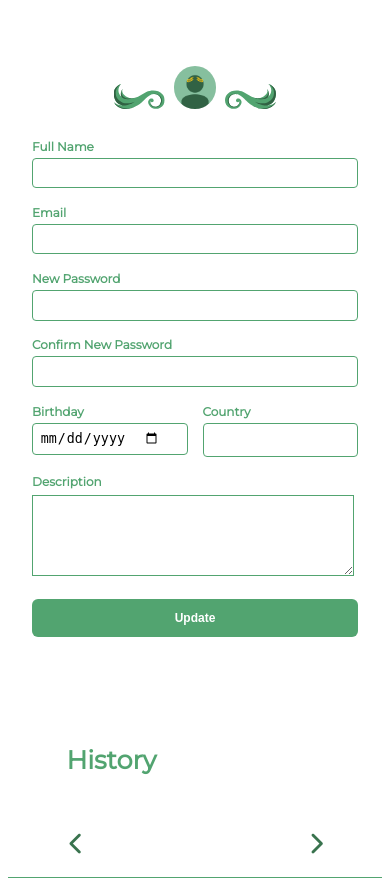
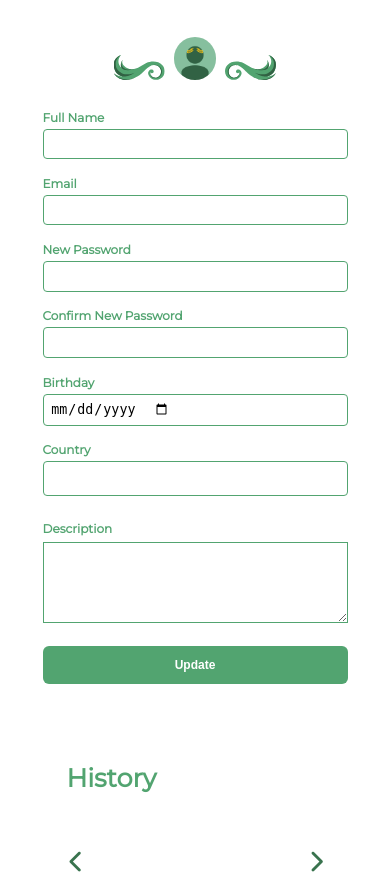
Before and after one commit to andrefmrocha/Eir, a PHP site: page /pages/profile_page.php in a window 390 px wide. Shown: the part 405-1283 px from the top of the page. Run offline with PHP 8.4, Linux system fonts and the light colour scheme; some libraries are stand-ins or nearby versions.

Commit message:
Small changes to improve responsiveness.

```diff
--- a/pages/login_page.php
+++ b/pages/login_page.php
@@ -5,7 +5,7 @@ function drawMainPage()
     ?>
     <section id="form-section"class="user-form">
         <img id="signup-img" src="../assets/login-house.jpg" alt="Beautiful House">
-        <span class="card">
+        <span class="card login">
             <form action="list_houses.php" method="get">
                 <div>
                     <label for="form-email">
@@ -29,7 +29,7 @@ function drawMainPage()
                     <input id="submit" type="submit" value="Log In">
                 </div>
                 <p>
-                    Don't have an account? <a href="sign_up_page.php">Sign in</a>
+                    Don't have an account? <strong href="sign_up_page.php">Sign in</strong>
                 </p>
             </form>
         </span>
--- a/pages/profile_page.php
+++ b/pages/profile_page.php
@@ -18,45 +18,45 @@ function drawMainPage()
                 <div>
                     <label for="full-name">
                         Full Name
+                        <span id="fullname-input" class="form-error">**</span>
                         <input name="full-name" id="full-name" type="text">
                     </label>
-                    <span id="fullname-input" class="form-error">**</span>
                 </div>
                 <div>
                     <label for="form-email">
                         Email
+                        <span id="email-input" class="form-error">**</span>
                         <input name="form-email" id="form-email" type="text">
                     </label>
-                    <span id="email-input" class="form-error">**</span>
                 </div>
                 <div>
                     <label for="password">
                         New Password
+                        <span id="password-input" class="form-error">**</span>
                         <input name="password" id="password" type="password">
                     </label>
-                    <span id="password-input" class="form-error">**</span>
                 </div>
                 <div>
                     <label for="confirm-password">
                         Confirm New Password
+                        <span id="confirm-password-input" class="form-error">**</span>
                         <input name="confirm-password" id="confirm-password" type="password">
                     </label>
-                    <span id="confirm-password-input" class="form-error">**</span>
                 </div>
                 <div class="two-inputs">
                     <div>
                         <label for="birthday">
                             Birthday
+                            <span id="birthday-input" class="form-error">**</span>
                             <input name="birthday" id="birthday" type="date">
                         </label>
-                        <span id="birthday-input" class="form-error">**</span>
                     </div>
                     <div>
                         <label for="country">
                             Country
+                            <span id="country-input" class="form-error">**</span>
                             <input name="country" id="country" type="text">
                         </label>
-                        <span id="country-input" class="form-error">**</span>
                     </div>
                 </div>
                 <div>
--- a/styles/responsive.css
+++ b/styles/responsive.css
@@ -1,19 +1,15 @@
 @media screen and (max-width: 810px){
-    #mainpage-img , #profile-img{
-        position: relative;
-        width: 100%;
-        height: auto;
+    #mainpage-img , #profile-img, #signup-img{
+        position: relative !important;
+        width: 100% !important;
+        height: auto !important;
     }
 
-    .card {
+    .card, .card.profile, .card.login, .card.signin {
         display: block;
         position: static;
-        width: 29em;
-        margin: 2em auto;
+        margin: 2em;
         padding: 0em;
-    }
-
-    .card.profile {
         width: auto;
     }
 
@@ -35,11 +31,6 @@
         padding: auto;
     }
 
-    div#dates label > input{
-        display: flex;
-        width: 15em;
-    }
-
     #photos-carousel,
     #photos-carousel > div{
         width: 65vw;
@@ -51,6 +42,23 @@
 
     .card.profile .two-inputs div {
         flex-basis: 100%;
+    }
+}
+
+@media screen and (max-width: 475px){
+    div#dates, .two-inputs{
+        flex-wrap: wrap;
+        width: 100%;
+    }
+
+    div#dates label:first-child, .two-inputs label:first-child, .card.signin div.two-inputs div:first-child {
+        margin: auto;
+        margin-bottom: 1vh;
+    }
+
+    .card.profile div.two-inputs div:last-child {
+        margin: auto;
+
     }
 }
 
--- a/styles/style.css
+++ b/styles/style.css
@@ -15,6 +15,10 @@ body {
 ::placeholder {
   color: lightgrey;
   opacity: 50%;
+}
+
+input:focus {
+  outline: none !important
 }
 
 nav {
@@ -164,7 +168,6 @@ span.card{
   margin: 0.5em auto;
   padding: 0.1vh 0.3em;
   width: 100%;
-  box-sizing: border-box;
 }
 
 .card label {
@@ -174,10 +177,6 @@ span.card{
   padding-bottom: 0.1em;
   width: 100%;
   box-sizing: border-box;
-}
-
-.card #dates label{
-  flex-basis: 0;
 }
 
 .card label > input {
@@ -208,7 +207,7 @@ span.card{
 }
 
 #dates label{
-  flex-basis: 50%;
+  flex-basis: 100%;
 }
 
 form .form-error{
@@ -218,11 +217,13 @@ form .form-error{
 }
 
 form p.form-error{
+  margin: 0;
   flex-basis: 100%;
 }
 
 form .form-error.active{
-  display: block;
+  display: inline;
+  margin-left: 0.5em;
 }
 
 div#dates {
@@ -231,9 +232,12 @@ div#dates {
 }
 
 div#dates label > input {
-  width: auto;
   position: static;
-  width: 16em;
+  width: 100%;
+}
+
+div#dates label:first-child {
+  margin-right: 1em;
 }
 
 #filters {
@@ -573,79 +577,6 @@ i.fa-star{
   font-weight: normal;
 }
 
-/* Profile Page  */
-
-.card.profile {
-  position: relative;
-  display: inline-block;
-  padding: 1.5em;
-  border-radius: 0.5em;
-  background-color: var(--background-color);
-  margin: 0 8em 0 8em;
-  width: 30em;
-}
-
-.card.profile div {
-  display: flex;
-  margin: 0.1em auto;
-  padding: 0.4em 0.3em 0em 0.3em;
-  width: 100%;
-}
-
-.card.profile label {
-  font-size: 0.8em;
-  color: var(--primary-color);
-  font-weight: bold;
-  padding-bottom: 0.1em;
-  flex-basis: 100%;
-}
-
-.card.profile div.image-upload {
-  display: inline;
-  text-align: center;
-}
-
-#profile-img {
-  width: 98.95%;
-  height: 60em;
-  position: absolute;
-}
-
-.card.profile div.two-inputs div {
-  margin: 0;
-  padding: 0;
-  position: static;
-}
-
-
-.card.profile div.two-inputs div:last-child{
-  margin-left: 1em;
-}
-
-.card.profile div.two-inputs div label input#country{
-  padding: 0.65em 0.5em;
-}
-
-.card.profile textarea#description{
-  width: 100%;
-  border: 1.5px solid var(--primary-color);
-}
-
-.card.profile textarea#description:focus{
-  outline: none !important;
-  width: 100%;
-  border: 2px solid var(--primary-color);
-}
-
-input:focus {
-  outline: none !important
-}
-
-.card.profile div label div{
-  padding-left: 0em;
-}
-
-
 .user-form{
   display: flex;
   flex-wrap: wrap;
@@ -696,7 +627,7 @@ input:focus {
 }
 
 .two-inputs > div {
-  flex-basis: 50%;
+  flex-basis: 100%;
 }
 
 .two-inputs label > input{
@@ -729,12 +660,6 @@ input:focus {
   vertical-align: bottom;
 }
 
-.card.profile{
-  width: 45vw;
-  padding: 7vh 5vw;
-  margin: auto;
-}
-
 .card section > img:first-child{
   transform: scaleX(-1) ;
 }
@@ -756,13 +681,163 @@ input:focus {
   display: none;
 }
 
-#form-section.profile{
+/* Profile Page  */
+
+.card.profile {
+  position: relative;
+  display: inline-block;
+  padding: 1.5em;
+  border-radius: 0.5em;
+  background-color: var(--background-color);
+  width: 40vw;
+  padding: 7vh 5vw;
+  margin: auto;
+}
+
+.card.profile div {
+  display: flex;
+  margin: 0.1em auto;
+  padding: 0.4em 0.3em 0em 0.3em;
+  width: 100%;
+}
+
+.card.profile label {
+  font-size: 0.8em;
+  color: var(--primary-color);
+  font-weight: bold;
+  padding-bottom: 0.1em;
+  flex-basis: 100%;
+}
+
+.card.profile div.image-upload {
+  display: inline;
+  text-align: center;
+}
+
+.card.profile div.two-inputs div {
+  margin: 0;
+  padding: 0;
+  position: static;
+}
+
+.card.profile div.two-inputs div:last-child{
+  margin-left: 1em;
+}
+
+.card.profile div.two-inputs div label input#country{
+  padding: 0.65em 0.5em;
+}
+
+.card.profile textarea#description{
+  width: 100%;
+  border: 1.5px solid var(--primary-color);
+}
+
+.card.profile textarea#description:focus{
+  outline: none !important;
+  width: 100%;
+  border: 2px solid var(--primary-color);
+}
+
+.card.profile div label div{
+  padding-left: 0em;
+}
+
+#form-section.user-form.profile{
   min-height: 60em;
 }
 
-#form-section.profile #signup-img{
-  min-height: 130vh;
+#profile-img {
+  width: 98.95%;
+  height: 60em;
+  position: absolute;
 }
+
+/* Log In page */
+
+#form-section.user-form {
+  min-height: 45em;
+}
+
+.card.login {
+  position: relative;
+  display: inline-block;
+  padding: 1.5em;
+  border-radius: 0.5em;
+  background-color: var(--background-color);
+  width: 30vw;
+  padding: 5vh 3vw;
+  margin: auto;
+  height: max-content;
+}
+
+.card.login div {
+  display: flex;
+  margin: 0.1em auto;
+  padding: 0.4em 0.3em 0em 0.3em;
+  width: 100%;
+}
+
+#form-section.user-form #signup-img{
+  position: absolute;
+  width: 98.95%;
+  height: 45em;
+}
+
+.card.login p {
+  padding-top: 0.5em;
+}
+
+.card.login strong{
+  color: var(--gold-color );
+  cursor: pointer;
+}
+
+/* Log In page */
+
+.card.signin {
+  position: relative;
+  display: inline-block;
+  padding: 1.5em;
+  border-radius: 0.5em;
+  background-color: var(--background-color);
+  width: 40vw;
+  padding: 5vh 3vw;
+  margin: auto;
+  height: max-content;
+}
+
+.card.signin div {
+  display: flex;
+  margin: 0.1em auto;
+  padding: 0.4em 0.3em 0em 0.3em;
+  width: 100%;
+}
+
+.card.signin strong{
+  color: var(--gold-color );
+  cursor: pointer;
+}
+
+.card.signin p {
+  padding-top: 0.5em;
+}
+
+.card.signin div.two-inputs div {
+  margin: 0;
+  padding: 0;
+  position: static;
+}
+
+.card.signin div.two-inputs div:first-child{
+  margin-right: 1em;
+}
+
+.card.signin div.two-inputs div label input#country{
+  padding: 0.65em 0.5em;
+}
+
+
 
 #rentals-history {
   padding: 1em 10vw;
```
Also changed, not shown: pages/sign_up_page.php (+8 -8 lines), assets/user_photos/eir_5deeef124e3f4.jpg (added), db/database.db.
